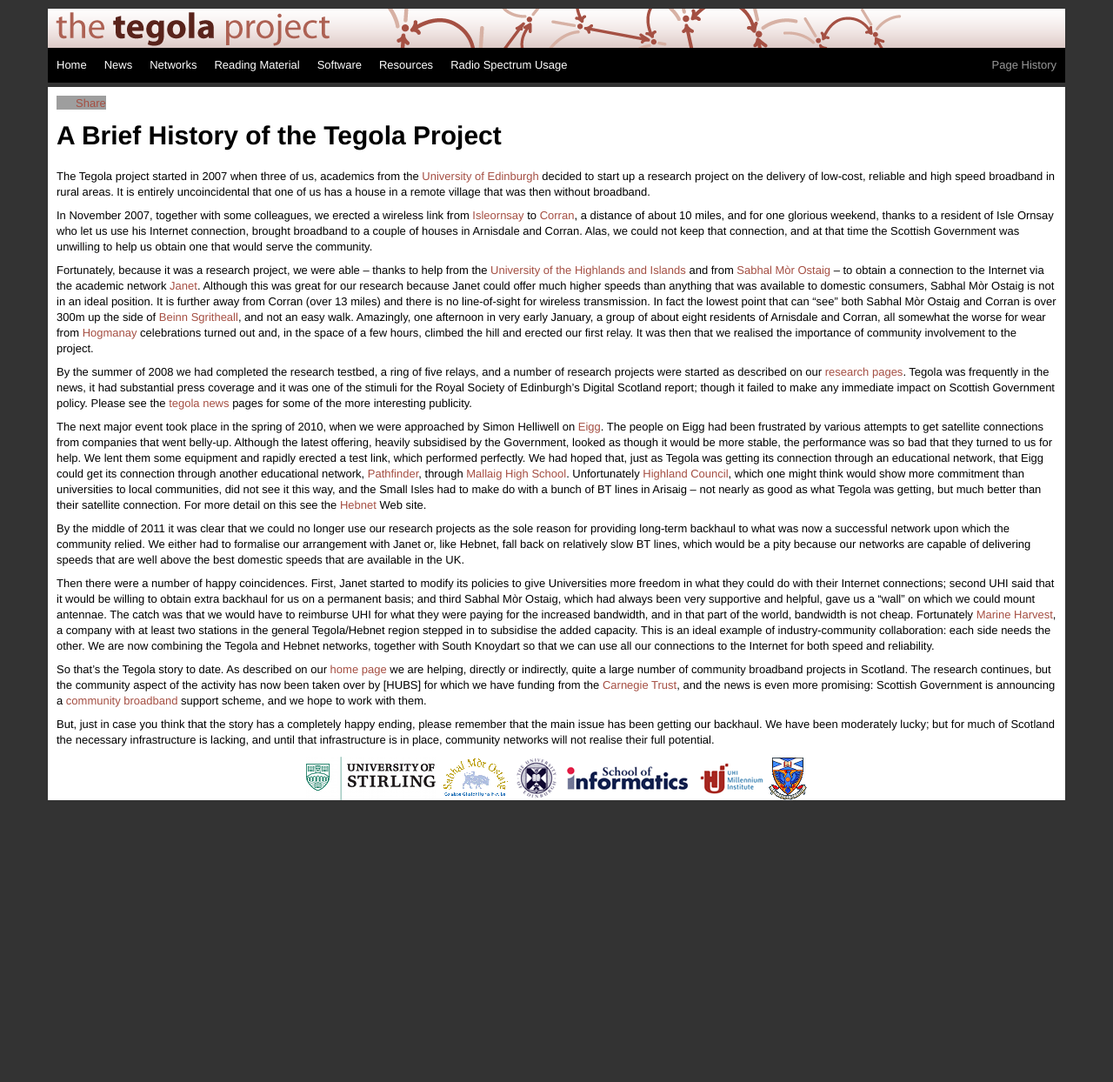
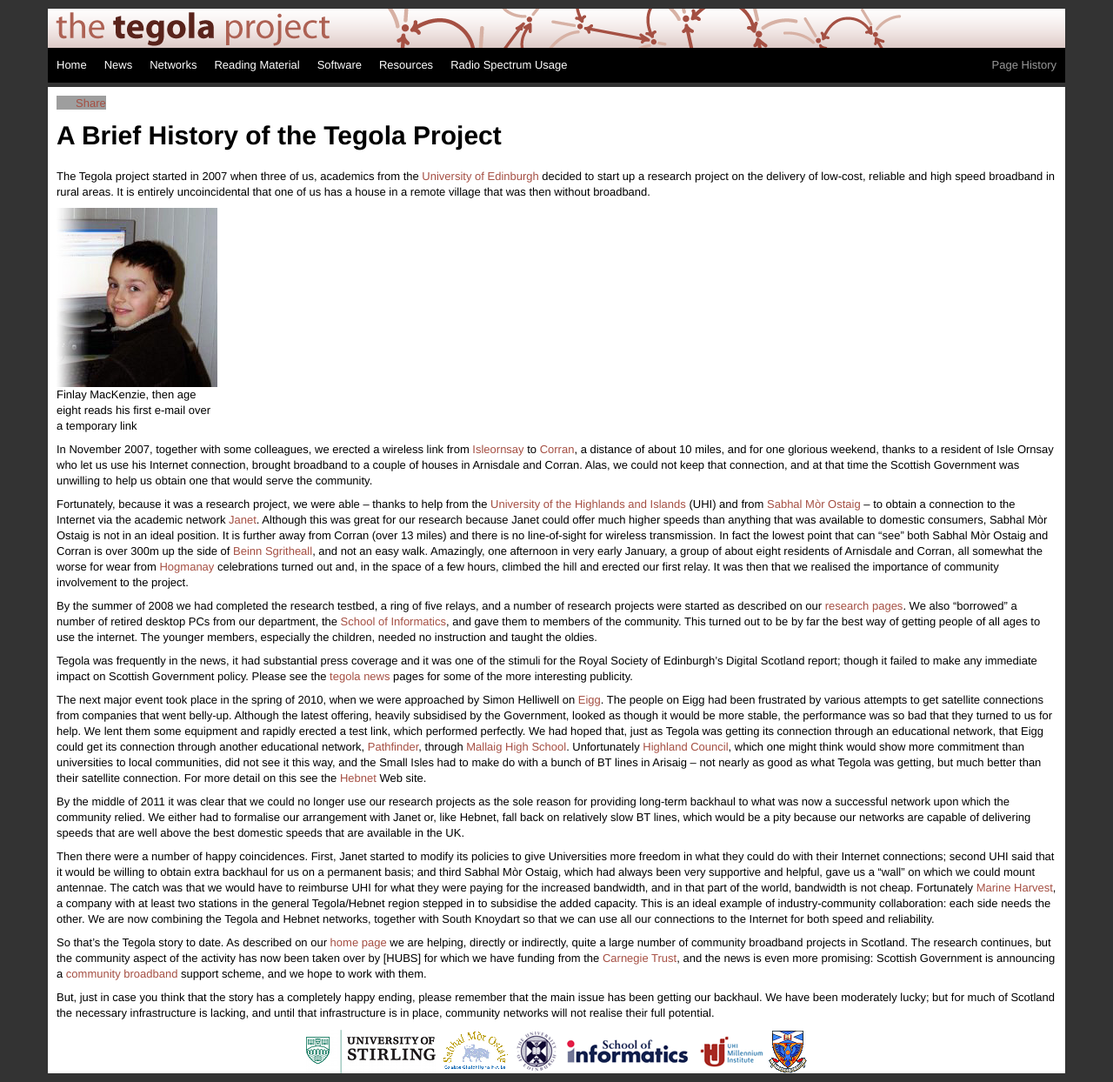
Before and after one commit to tegola-hubs/tegola-hubs.github.com, a Jekyll site: the page built from tegola-history.md, in a window 1280 px wide and 1244 px high. Shown: the whole window at 87% size. Built offline with Jekyll 4.4.1, drawn with Linux system fonts in a browser that asks for light colours; grey boxes are pictures that could not be loaded.

Commit message:
more material

```diff
--- a/tegola-history.md
+++ b/tegola-history.md
@@ -13,6 +13,11 @@
 entirely uncoincidental that one of us has a
 house in a remote village that was then without broadband.
 
+<div class='image-inner' style='width: 187px;'>
+     <img src='/media/finlay.jpg' alt='Finlay Mackenzie' />
+     <p>Finlay MacKenzie, then age eight reads his first e-mail over a
+     temporary link</p>
+  </div>
 In November 2007, together with some colleagues, we erected a wireless
 link from [Isleornsay] to [Corran], a distance of about 10 miles, and for
 one glorious weekend, thanks to a resident of Isle Ornsay who let us
@@ -22,7 +27,7 @@
 one that would serve the community.
 
 Fortunately, because it was a research project, we were able -- thanks
-to help from the [University of the Highlands and Islands] and from
+to help from the [University of the Highlands and Islands] (UHI) and from
 [Sabhal Mòr Ostaig] -- to obtain a connection to the
 Internet via the academic network [Janet].  Although this was great
 for our research because Janet could offer much higher speeds than
@@ -39,7 +44,13 @@
 
 By the summer of 2008 we had completed the research testbed, a ring of
 five relays, and a number of research projects were started as
-described on our [research pages].  Tegola was frequently in the
+described on our [research pages].  We also "borrowed" a number of
+retired desktop PCs from our department, the [School of Informatics], and gave them to
+members of the community.  This turned out to be by far the best way
+of getting people of all ages to use the internet.  The younger
+members, especially the children,  needed no instruction and taught the oldies.
+
+Tegola was frequently in the
 news, it had substantial press coverage and it was one of the stimuli
 for the Royal Society of Edinburgh's Digital Scotland report;  though
 it failed to make any immediate impact on Scottish Government
@@ -128,3 +139,4 @@
 [home page]: /index.html
 [community broadband]: http://www.bbc.co.uk/news/uk-scotland-19193901
 [research pages]: /tegola-research/index.html
+[School of Informatics]: http://www.ed.ac.uk/schools-departments/informatics/
```
